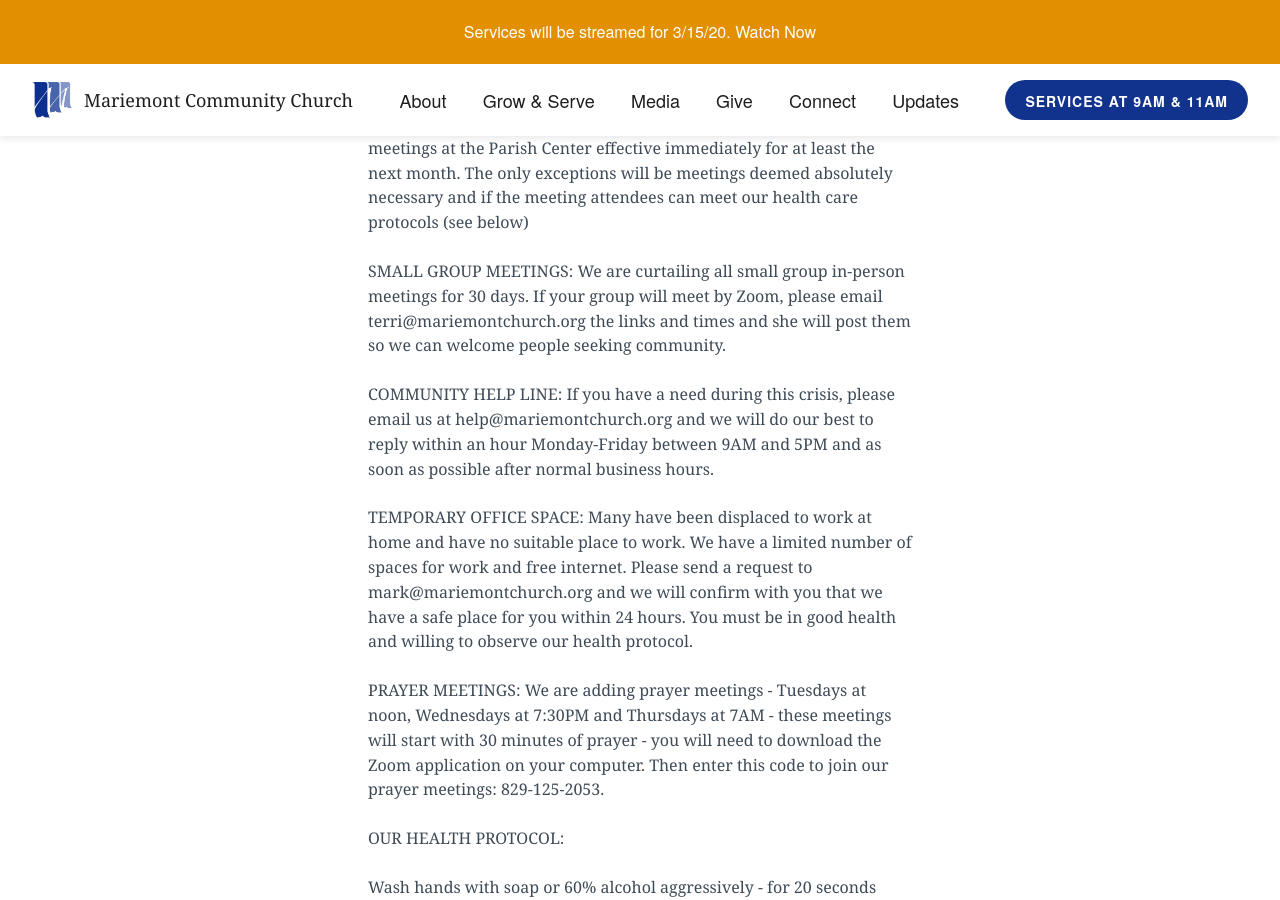
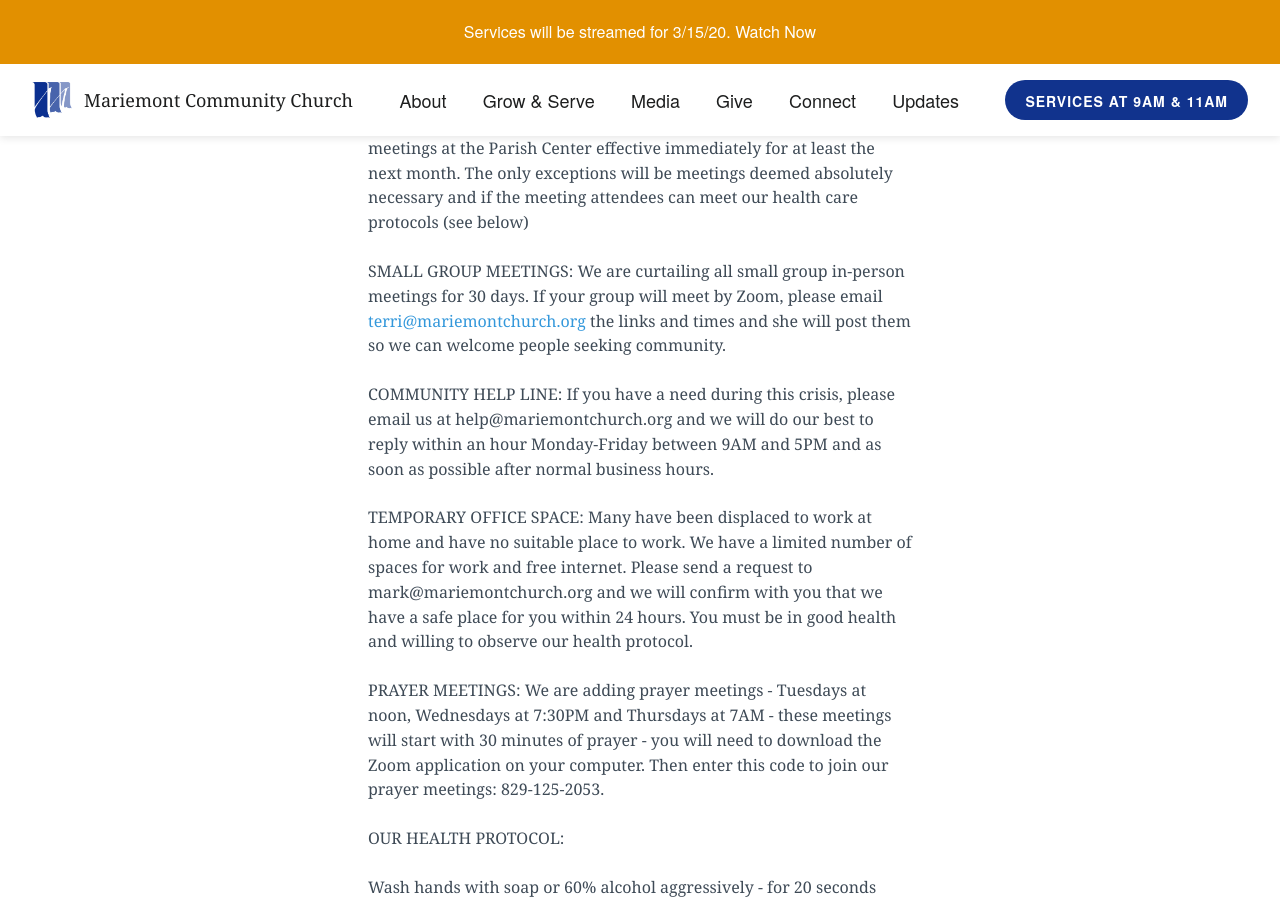
Before and after one commit to lukemoderwell/mariemont, a Jekyll site: the page built from updates.markdown, in a window 1280 px wide and 900 px high, scrolled down 314 px. Built offline with Jekyll 4.4.1, drawn with Linux system fonts in a browser that asks for light colours; nearby versions of some CDN libraries; some of the changed lines change nothing that is shown.

Commit message:
Updated Updates

```diff
--- a/updates.markdown
+++ b/updates.markdown
@@ -15,7 +15,7 @@
 
 2. MEETINGS IN PARISH CENTER: We are curtailing all in-person meetings at the Parish Center effective immediately for at least the next month. The only exceptions will be meetings deemed absolutely necessary and if the meeting attendees can meet our health care protocols (see below)
 
-3. SMALL GROUP MEETINGS: We are curtailing all small group in-person meetings for 30 days. If your group will meet by Zoom, please email terri@mariemontchurch.org  the links and times and she will post them so we can welcome people seeking community.
+3. SMALL GROUP MEETINGS: We are curtailing all small group in-person meetings for 30 days. If your group will meet by Zoom, please email [terri@mariemontchurch.org](http://terri@mariemontchurch.org)  the links and times and she will post them so we can welcome people seeking community.
 
 4. COMMUNITY HELP LINE: If you have a need during this crisis, please email us at help@mariemontchurch.org and we will do our best to reply within an hour Monday-Friday between 9AM and 5PM and as soon as possible after normal business hours.
 
```
